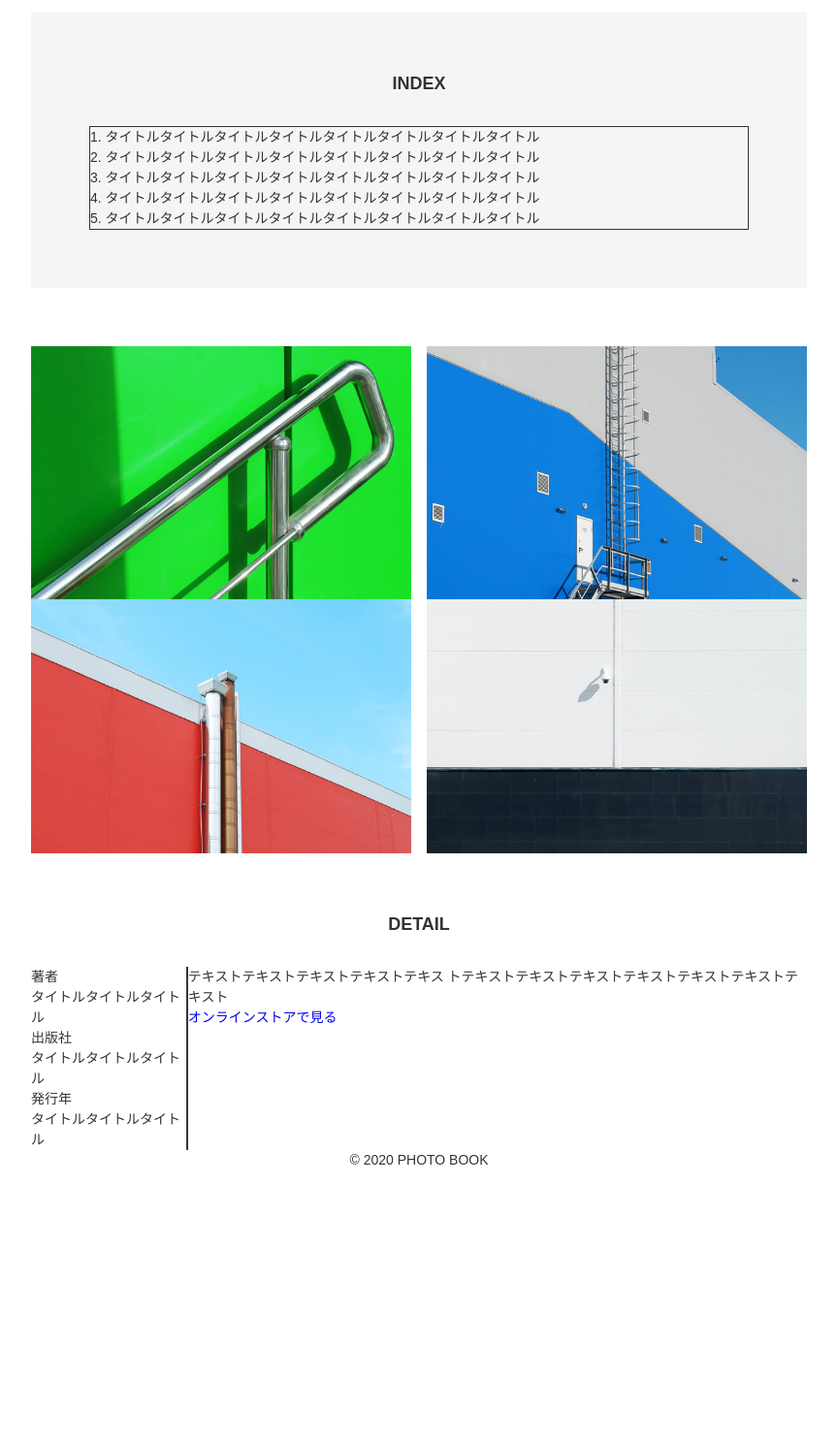
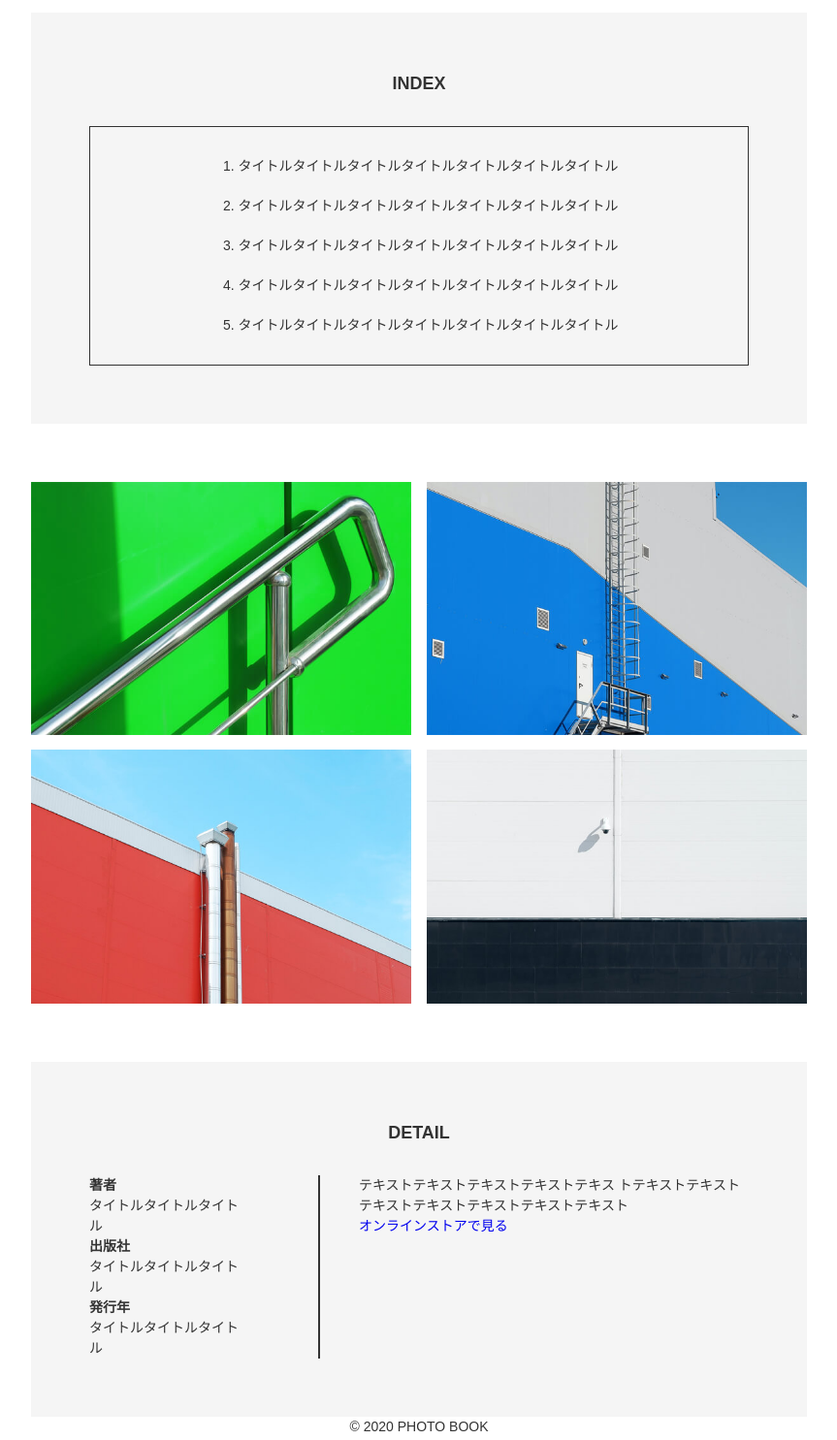
Before and after one commit to kidneee/CJ003, a plain HTML site: page index.html in a window 1280 px wide. Shown: the part 540-2025 px from the top of the page at 97% size, without its empty margins (208-1071 px from the left). Before the commit the page ends 1762 px from the top, so only its background shows below. Drawn offline with Linux system fonts and the light colour scheme.

Commit message:
午前中分

```diff
--- a/css/common.css
+++ b/css/common.css
@@ -57,12 +57,19 @@ body {
 
 .index__list {
   border: 1px solid #333;
+  padding: 30px 0 30px 137px;
+  text-align: left;
+}
+
+.index__list .list__item:not(:last-of-type) {
+  margin-bottom: 20px;
 }
 
 .index__images-list {
   display: flex;
   flex-wrap: wrap;
   justify-content: space-between;
+  gap: 15px;
 }
 .index__images-list .images-list__item {
   max-width: 392px;
@@ -70,12 +77,27 @@ body {
 }
 
 /* detail */
+.detail {
+  background: #f5f5f5;
+  padding: 60px;
+}
+
 .detail__inner {
   display: flex;
 }
 
 .detail__inner--left {
   border-right: 2px solid #333;
+  padding-right: 71px;
+  margin-right: 40px;
+}
+
+.detail__def .def__item--bold {
+  font-weight: 600;
+}
+
+.detail__inner--right {
+  max-width: 402px;
 }
 
 /* footer */
--- a/index.html
+++ b/index.html
@@ -30,11 +30,11 @@
             <div class="index__inner--top">
               <h2 class="index__title section__title">Index</h2>
               <ol class="index__list">
-                <li class="list__item">タイトルタイトルタイトルタイトルタイトルタイトルタイトルタイトル</li>
-                <li class="list__item">タイトルタイトルタイトルタイトルタイトルタイトルタイトルタイトル</li>
-                <li class="list__item">タイトルタイトルタイトルタイトルタイトルタイトルタイトルタイトル</li>
-                <li class="list__item">タイトルタイトルタイトルタイトルタイトルタイトルタイトルタイトル</li>
-                <li class="list__item">タイトルタイトルタイトルタイトルタイトルタイトルタイトルタイトル</li>
+                <li class="list__item">タイトルタイトルタイトルタイトルタイトルタイトルタイトル</li>
+                <li class="list__item">タイトルタイトルタイトルタイトルタイトルタイトルタイトル</li>
+                <li class="list__item">タイトルタイトルタイトルタイトルタイトルタイトルタイトル</li>
+                <li class="list__item">タイトルタイトルタイトルタイトルタイトルタイトルタイトル</li>
+                <li class="list__item">タイトルタイトルタイトルタイトルタイトルタイトルタイトル</li>
               </ol>
             </div>
             <ul class="index__images-list">
```
